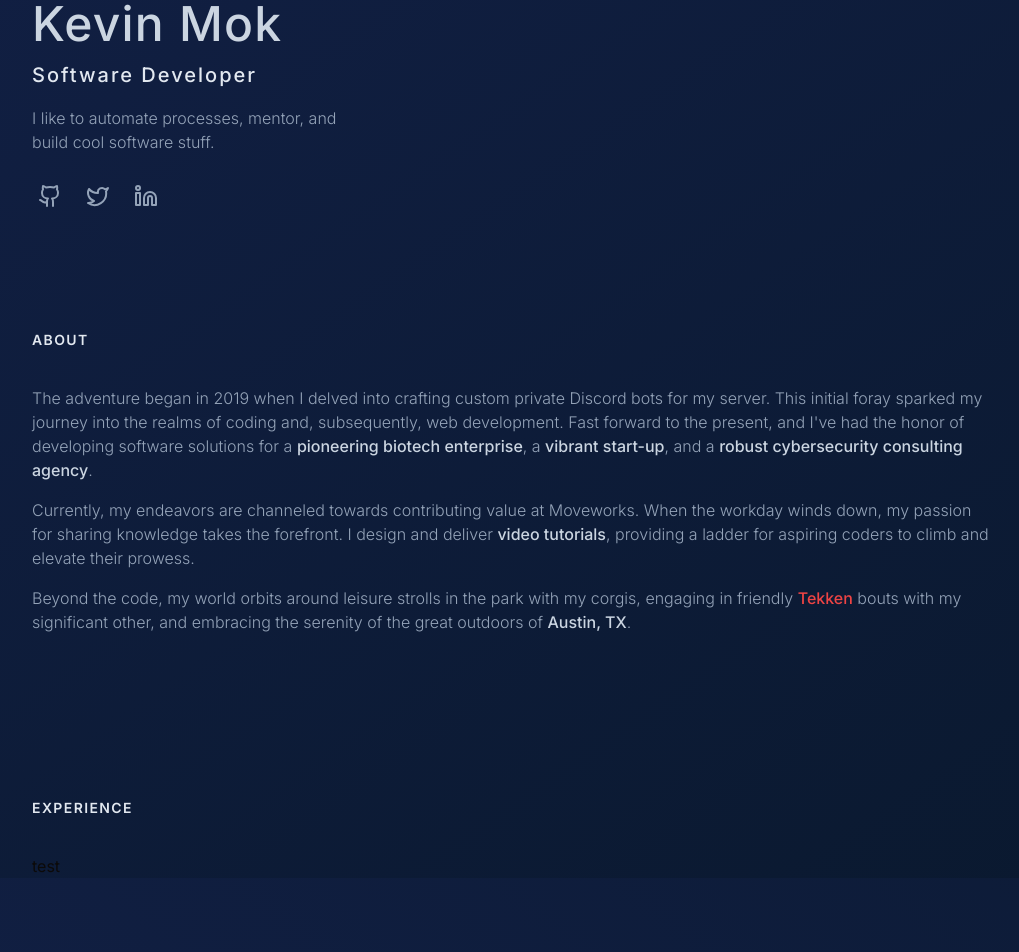
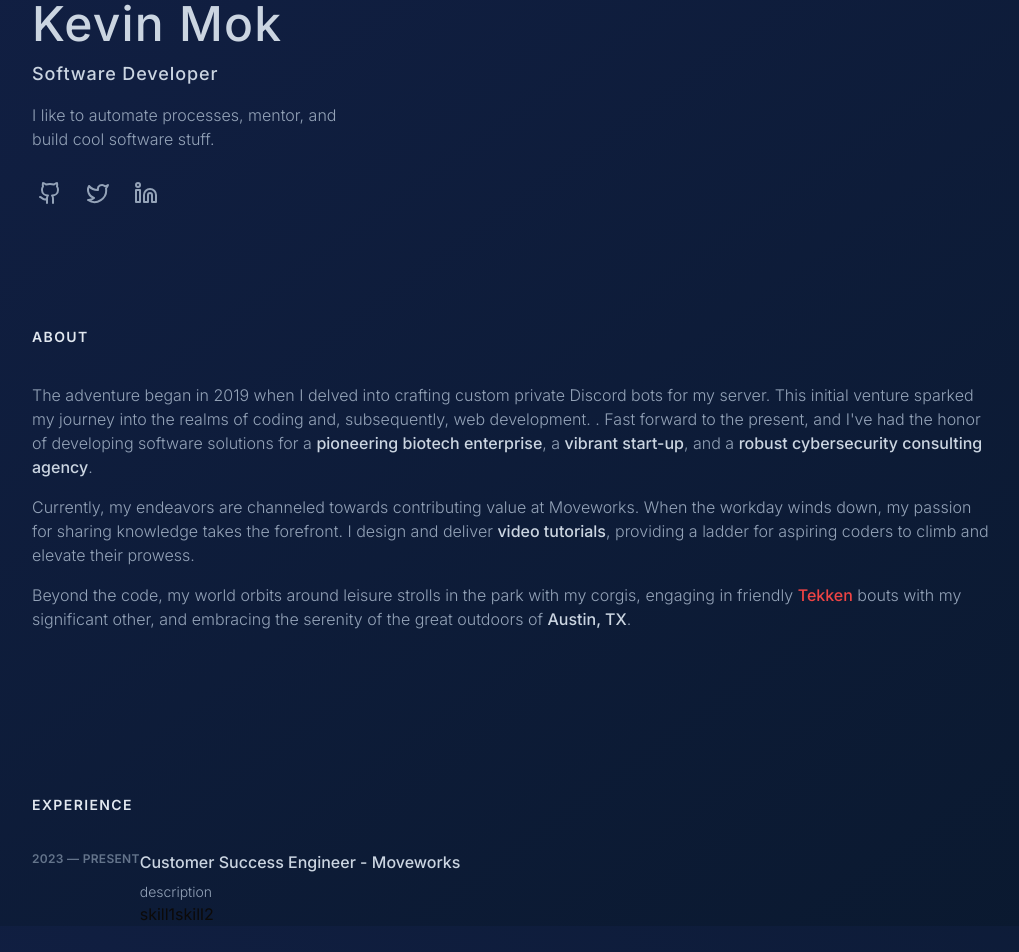
Before and after one commit to kevmok/v1-kevmok, a Next.js app: page / in a window 1280 px wide. Shown: the top 952 px of the page, without its empty margins (128-1147 px from the left). Built offline with nearby package versions, Linux system fonts and the light colour scheme.

Commit message:
initial experience

```diff
--- a/src/components/About.tsx
+++ b/src/components/About.tsx
@@ -8,10 +8,10 @@
 				<div>
 					<p className="mb-4 text-slate-400 font-light">
 						The adventure began in 2019 when I delved into crafting custom
-						private Discord bots for my server. This initial foray sparked my
+						private Discord bots for my server. This initial venture sparked my
 						journey into the realms of coding and, subsequently, web
-						development. Fast forward to the present, and I've had the honor of
-						developing software solutions for a{' '}
+						development. . Fast forward to the present, and I've had the honor
+						of developing software solutions for a{' '}
 						<TextLink link="https://rbm.q2labsolutions.com/">
 							pioneering biotech enterprise
 						</TextLink>
--- a/src/components/Experience.tsx
+++ b/src/components/Experience.tsx
@@ -1,9 +1,62 @@
 import Heading from './ui/heading';
+
+const experienceList = [
+	{
+		title: 'Customer Success Engineer',
+		company: 'Moveworks',
+		date: '2022 — Present',
+		description: '',
+		website: 'https://www.moveworks.com/',
+		skills: ['Python', 'JavaScript'],
+	},
+	{
+		title: 'Software Engineer',
+		company: 'K3DES LLC',
+		date: '2021-2022',
+		description: '',
+		website: 'https://k3des.com/',
+		skills: ['JavaScript', 'Svelte', 'PostgreSQL', 'Node.js'],
+	},
+	{
+		title: 'Software Engineer',
+		company: 'RBM a Q2 Solutions Company',
+		date: '2019-2021',
+		description: '',
+		website: 'https://rbm.q2labsolutions.com/',
+		skills: ['C#', 'MSSQL', '.NET', 'SSRS', 'NUnit'],
+	},
+];
 
 const Experience = () => {
 	return (
 		<main className="mt-24">
-			<Heading title="Experience">test</Heading>
+			<Heading title="Experience">
+				<div className="flex flex-col mb-12 sm:flex-row">
+					<h3 className="mb-2 text-xs text-slate-500 font font-semibold uppercase tracking-wide">
+						2023 — present
+					</h3>
+					<div className="flex flex-col">
+						<h2 className="font-medium text-slate-300 leading-snug items-baseline">
+							<a
+								href="https://test.com"
+								target="_blank"
+								rel="noopener noreferrer"
+								aria-label="Customer Success Engineer - Moveworks"
+								className="inline-flex font-medium leading-tight hover:text-primary focus:text-primary duration-300"
+							>
+								Customer Success Engineer - Moveworks
+							</a>
+						</h2>
+						<p className="mt-2 text-sm leading-normal font-light text-slate-400">
+							description
+						</p>
+						<ul className="flex flex-wrap">
+							<li>skill1</li>
+							<li>skill2</li>
+						</ul>
+					</div>
+				</div>
+			</Heading>
 		</main>
 	);
 };
--- a/src/components/Hero.tsx
+++ b/src/components/Hero.tsx
@@ -6,7 +6,7 @@
 			<h1 className="scroll-m-20 text-4xl font-bold tracking-wide sm:text-5xl">
 				<TextLink link="/">Kevin Mok</TextLink>
 			</h1>
-			<h2 className="scroll-m-20 text-xl font-medium tracking-widest mt-3 leading-normal text-slate-200">
+			<h2 className="scroll-m-20 text-lg font-medium tracking-wider mt-3 leading-normal text-slate-300">
 				Software Developer
 			</h2>
 			<p className="mt-4 max-w-xs leading-normal font-light text-slate-400">
```
